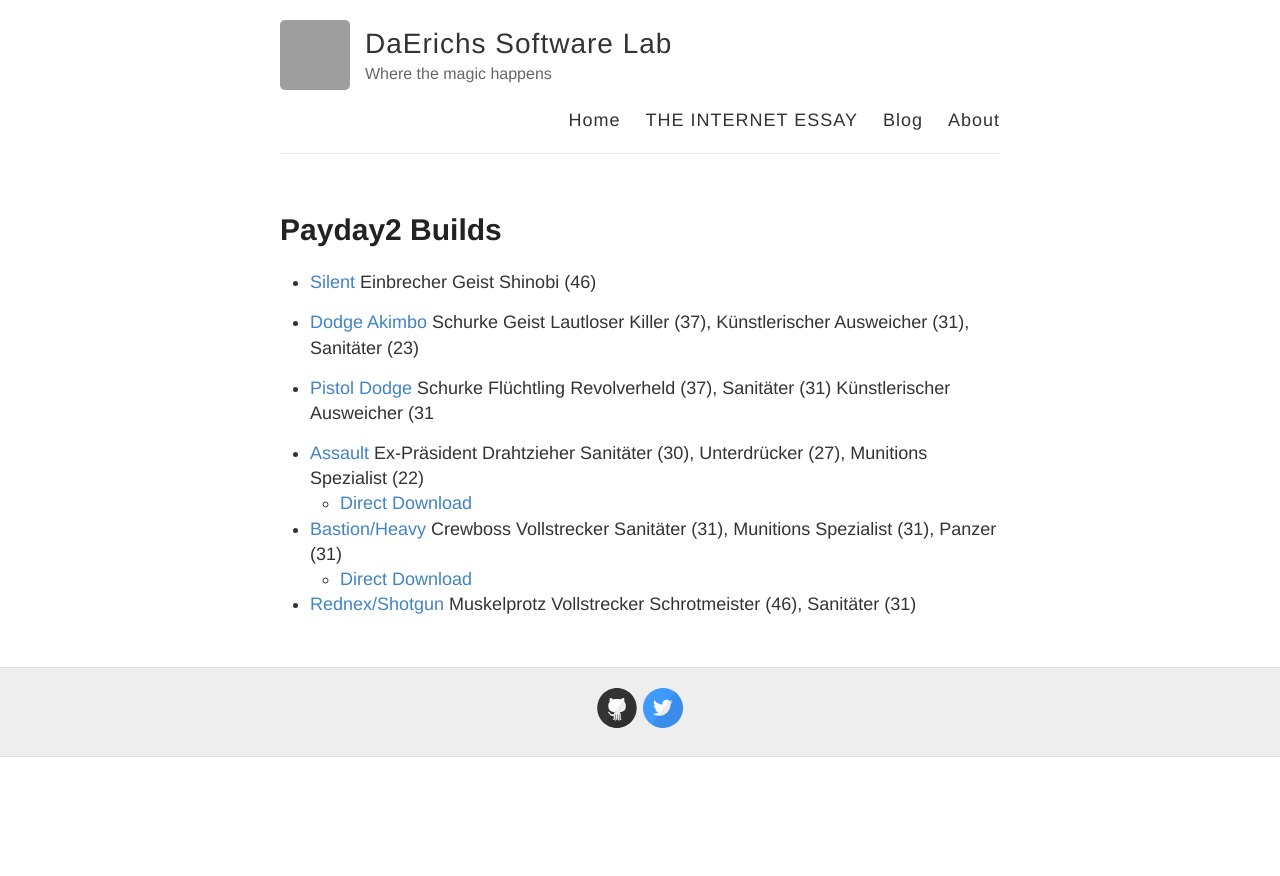
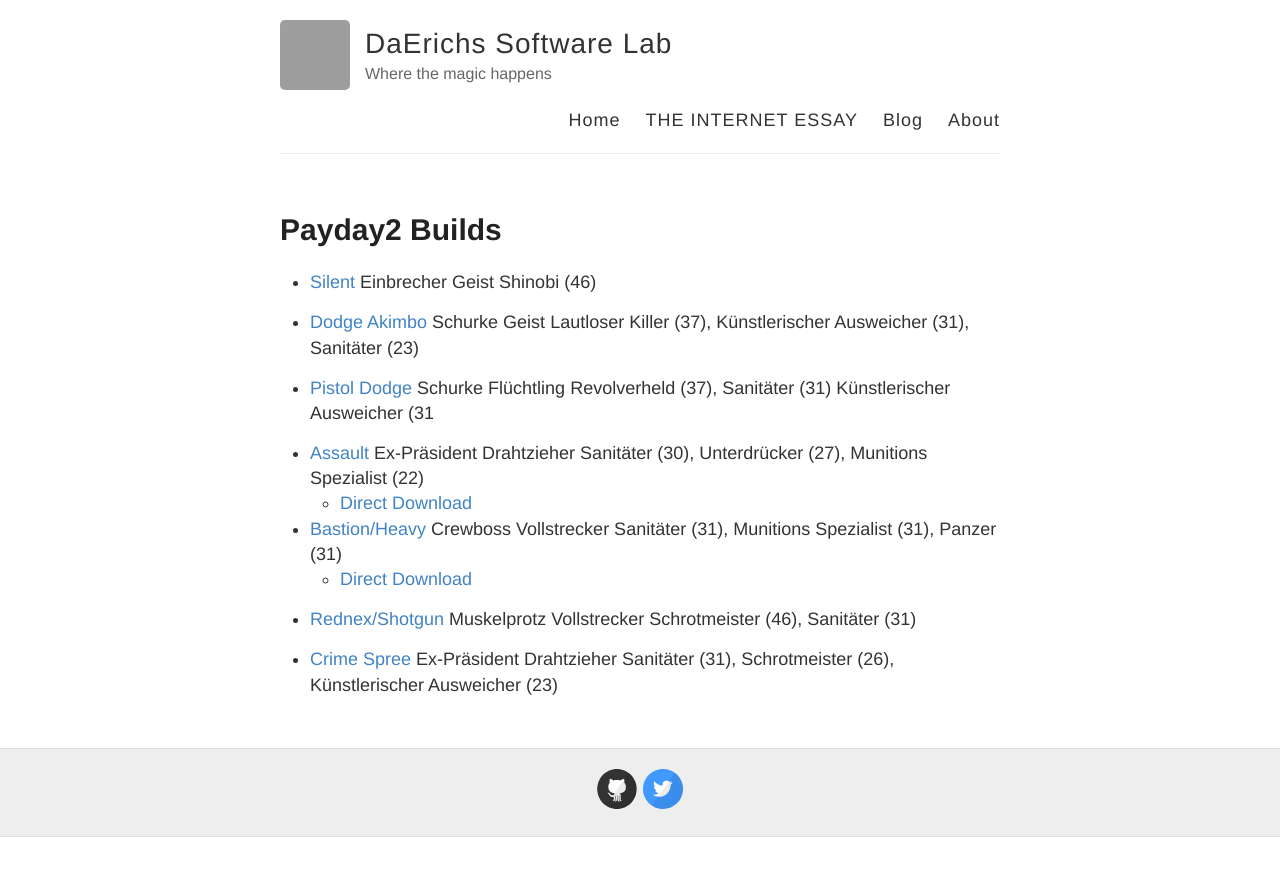
Before and after one commit to daerich/daerich.github.io.old, a Jekyll site: the page built from buildb_builds.md, in a window 1280 px wide. Shown: the top 876 px of the page. Built offline with Jekyll 4.4.1, drawn with Linux system fonts in a browser that asks for light colours; grey boxes are pictures that could not be loaded.

Commit message:
New build

```diff
--- a/buildb_builds.md
+++ b/buildb_builds.md
@@ -28,3 +28,6 @@
 
 - [Rednex/Shotgun](http://pd2skills.com/#/v3/mFECAljkrp:eFDEBCALki:tlkRq:glJ:fFdbl:ia:pM3:::) Muskelprotz Vollstrecker
 Schrotmeister (46), Sanitäter (31)
+
+- [Crime Spree](http://pd2skills.com/#/v3/mfEbCAlki:efDECalki:tlKr:gLJKigRn:fLH:ia:pE8:::) Ex-Präsident Drahtzieher
+Sanitäter (31), Schrotmeister (26), Künstlerischer Ausweicher (23)
```
